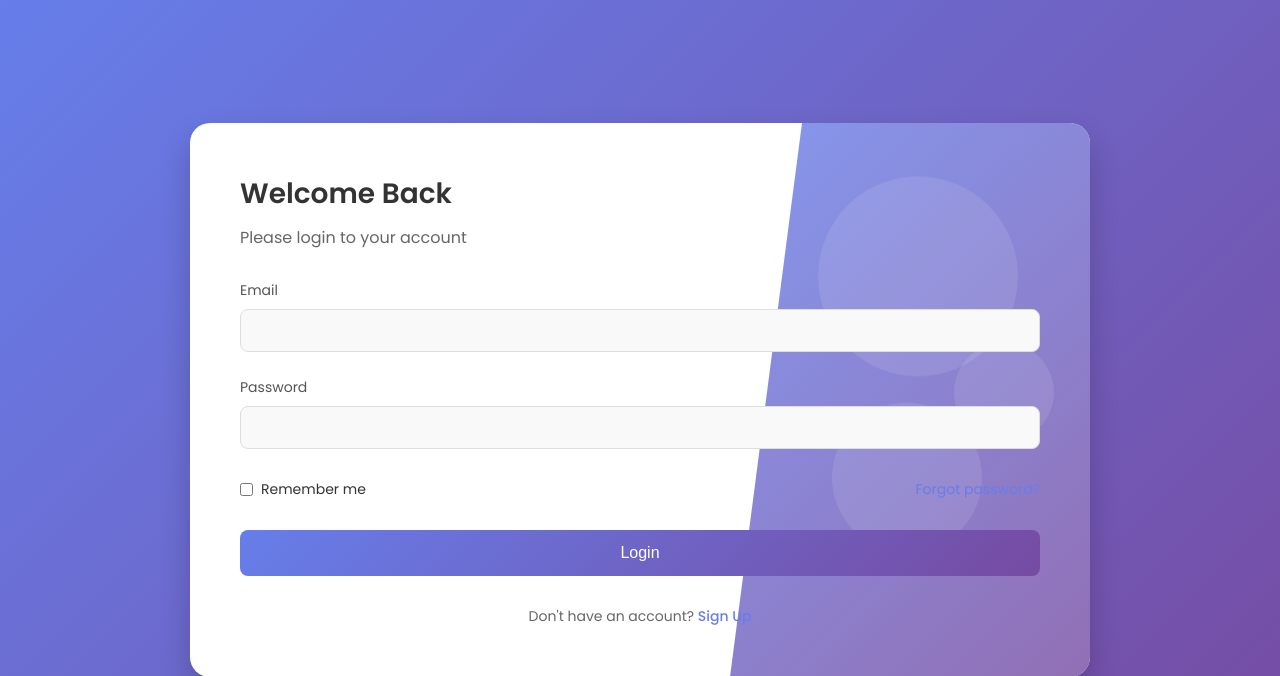
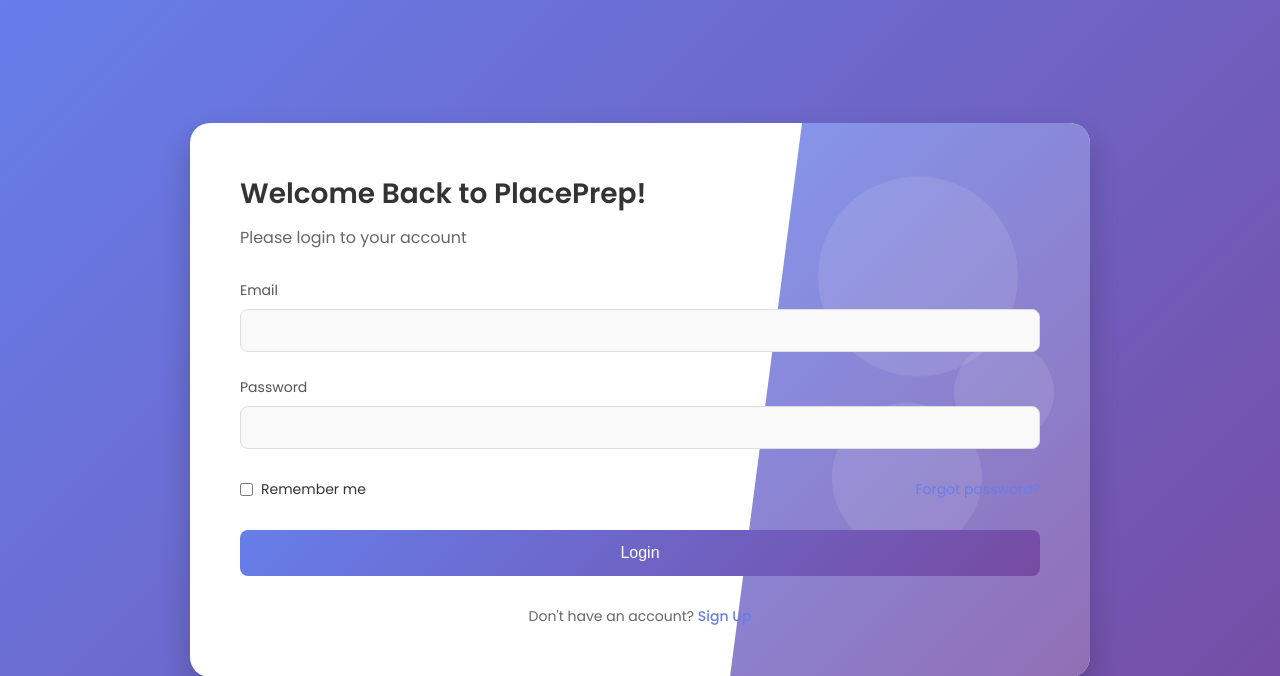
Before and after one commit to spandan012/PlacePrep, a Flask app: page /login in a window 1280 px wide. Shown: the top 676 px of the page. Run offline with Flask 3, Linux system fonts and the light colour scheme.

Commit message:
Update login page UI

```diff
--- a/templates/login.html
+++ b/templates/login.html
@@ -10,7 +10,7 @@
 <body>
     <div class="container">
         <div class="form-container">
-            <h1 class="title">Welcome Back</h1>
+            <h1 class="title">Welcome Back to PlacePrep!</h1>
             <p class="subtitle">Please login to your account</p>
 
             <form method="POST" class="form">
```
